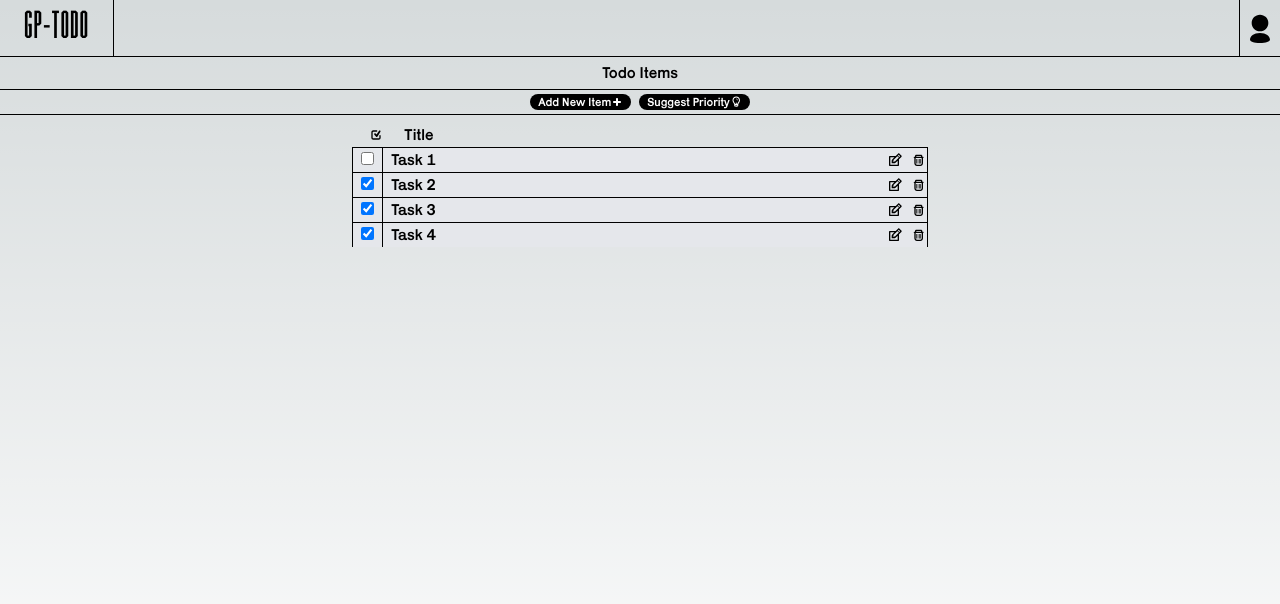
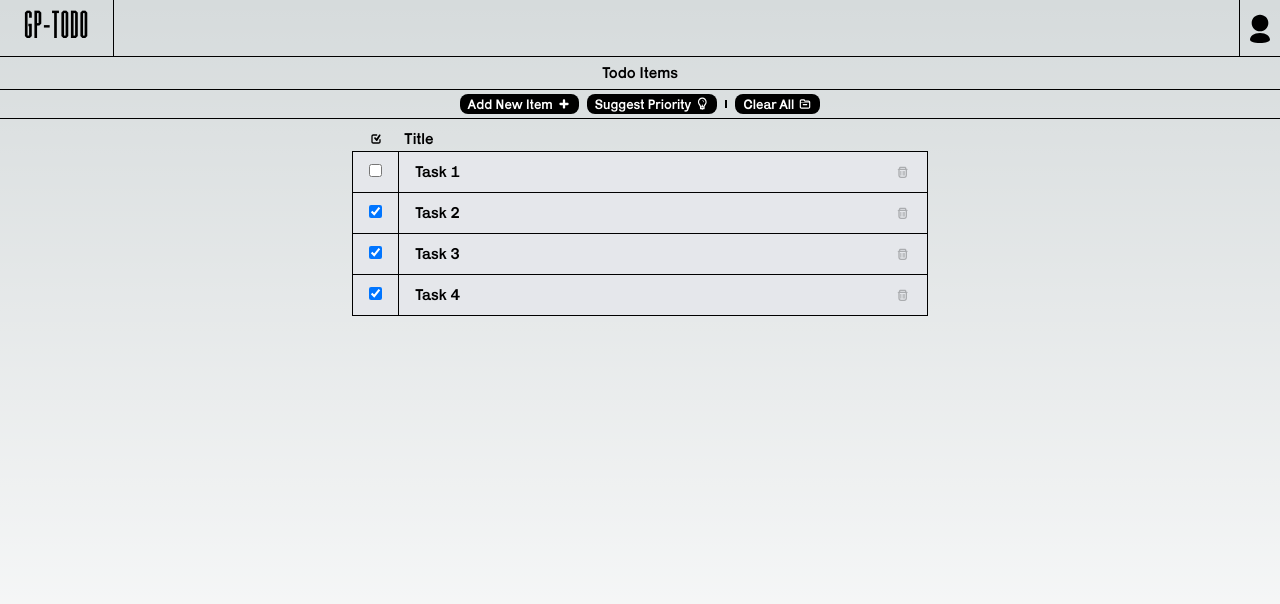
Before and after one commit to seancswanson/gp-todo, a Next.js app: page / in a window 1280 px wide. Shown: the top 604 px of the page. Built offline with nearby package versions, Linux system fonts and the light colour scheme; data requests are answered from the project's data file; what tailwindcss-opentype would draw is missing.

Commit message:
Fixed fetch error. Refactors to TodoItem.

```diff
--- a/app/components/TodoItem.tsx
+++ b/app/components/TodoItem.tsx
@@ -1,3 +1,5 @@
+"use client";
+import Link from "next/link";
 import { ITask } from "../types/tasks";
 import {
   TiEdit,
@@ -10,20 +12,28 @@ const TodoItem = ({ ...props }: ITask) => {
   return (
     <div
       className="bg-gray-200
-                     border border-black flex flex-row items-center"
+                 border-t-0 border-l border-r border-b border-black flex flex-row items-center"
     >
-      <div className="text-center border-r border-black  px-2">
-        <input type="checkbox" checked={props.completed} />
+      <div className="text-center border-r border-black px-4 py-2">
+        <input
+          type="checkbox"
+          checked={props.completed}
+          onChange={() => {
+            console.log("changed");
+          }}
+        />
       </div>
-      <div className="flex-grow px-2">{props.title}</div>
-      <div className="flex justify-center space-x-2">
-        <button>
-          <TiEdit />
-        </button>
-        <button>
-          <TiTrash />
-        </button>
-      </div>
+      <Link
+        href={`/todo/${props.id}`}
+        className=" px-4 py-2 flex justify-between w-full py-2"
+      >
+        {props.title}
+        <div className="flex gap-1 opacity-25 hover:opacity-50 transition-opacity duration-200">
+          <button className="hover:opacity-100">
+            <TiTrash />
+          </button>
+        </div>
+      </Link>
     </div>
   );
 };
--- a/app/components/TodoList.tsx
+++ b/app/components/TodoList.tsx
@@ -10,7 +10,7 @@ const TodoList = ({ ...props }: TodoListProps) => {
   return (
     <div className="w-full overflow-x-auto">
       <div className="align-middle inline-block min-w-full">
-        <div className="overflow-hidden border-black border-b-0">
+        <div className="overflow-hidden border-black border-b">
           <div className="min-w-full divide-y divide-black flex flex-col">
             <div className="flex flex-row px-4 py-0 items-center">
               <div className="w-5 all-small-caps">
--- /dev/null
+++ b/app/dasboard/loading.tsx
@@ -0,0 +1,15 @@
+import { BallTriangle } from "react-loader-spinner";
+
+export default function Loading() {
+  // You can add any UI inside Loading, including a Skeleton.
+  return (
+    <BallTriangle
+      height={100}
+      width={100}
+      radius={5}
+      color="#4fa94d"
+      ariaLabel="ball-triangle-loading"
+      visible={true}
+    />
+  );
+}
--- a/app/dasboard/page.tsx
+++ b/app/dasboard/page.tsx
@@ -1,7 +1,9 @@
 import Link from "next/link";
-import { TiLightbulb, TiPlus, TiStar } from "react-icons/ti";
+import { TiFolderDelete, TiLightbulb, TiPlus, TiStar } from "react-icons/ti";
 import { getAllTodos } from "@/data/tasks";
 import TodoList from "../components/TodoList";
+import Loading from "./loading";
+import { Suspense } from "react";
 
 export default async function Dashboard() {
   const tasks = await getAllTodos();
@@ -10,22 +12,30 @@ export default async function Dashboard() {
   return (
     <section className="m-auto mt-0 w-full">
       <div className="flex flex-col items-center justify-between">
-        <div className="border-b py-1 border-black w-full text-center">
+        <div className="border-b py-1 text-l border-black w-full text-center">
           <span>Todo Items</span>
         </div>
-        <div className="sm:flex-row flex-col border-b mb-2 gap-2 border-black py-1 text-xs flex items-center justify-center w-full text-center">
+        <div className="sm:flex-row flex-col border-b mb-2 gap-2 border-black py-1 text-sm flex items-center justify-center w-full text-center">
           <Link
             href="/todo/new"
-            className="transform transition-transform hover:scale-105 flex flex-grow-0 items-center px-2 rounded-lg bg-black text-white"
+            className="transform transition-transform hover:scale-105 flex gap-1 flex-grow-0 items-center px-2 rounded-lg bg-black text-white"
           >
             Add New Item <TiPlus />
           </Link>
           <Link
             href="/todo/new"
-            className="transform transition-transform hover:scale-105 flex flex-grow-0 items-center px-2 rounded-lg bg-black text-white"
+            className="transform transition-transform hover:scale-105 flex gap-1 flex-grow-0 items-center px-2 rounded-lg bg-black text-white"
           >
             Suggest Priority
             <TiLightbulb />
+          </Link>
+          <div className="h-2 border border-black"></div>
+          <Link
+            href="/todo/new"
+            className="transform transition-transform hover:scale-105 flex gap-1 flex-grow-0 items-center px-2 rounded-lg bg-black text-white"
+          >
+            Clear All
+            <TiFolderDelete />
           </Link>
         </div>
         <div className="table-container sm:w-1/2 w-full min-w-[100px] max-w-xl">
--- a/app/dasboard/todoItemBlock.tsx
+++ /dev/null
@@ -1,45 +0,0 @@
-"use client";
-import { TiEdit, TiTrash } from "react-icons/ti";
-
-interface TodoItemBlockProps {
-  id: string;
-  title: string;
-  description: string;
-  completed: boolean;
-  dateCreated: Date;
-  age: number;
-}
-import React, { useState } from "react";
-
-const Task = (props: TodoItemBlockProps) => {
-  const [isHovered, setIsHovered] = useState(false);
-
-  const handleTaskClick = () => {
-    // your task click handler code
-  };
-
-  return (
-    <div
-      onClick={handleTaskClick}
-      onMouseEnter={() => setIsHovered(true)}
-      onMouseLeave={() => setIsHovered(false)}
-      className={`flex items-center justify-between px-3 py-2 rounded-sm border border-black`}
-    >
-      <span>{props.title}</span>
-      <div
-        className={`flex items-center ${
-          isHovered ? "opacity-100" : "opacity-50"
-        }`}
-      >
-        <button className="hover:cursor-pointer opacity-50 hover:opacity-100">
-          <TiEdit />
-        </button>
-        <button className="hover:cursor-pointer opacity-50 hover:opacity-100">
-          <TiTrash />
-        </button>
-      </div>
-    </div>
-  );
-};
-
-export default Task;
--- a/app/globals.css
+++ b/app/globals.css
@@ -25,3 +25,9 @@ body {
     )
     rgb(var(--background-start-rgb));
 }
+
+@media (hover: none) {
+  .opacity-50:hover {
+    opacity: 0.5 !important;
+  }
+}
--- a/data/tasks.ts
+++ b/data/tasks.ts
@@ -2,8 +2,13 @@ import { ITask } from "@/app/types/tasks";
 const baseUrl = "http://127.0.0.1:3001";
 
 export const getAllTodos = async (): Promise<ITask[]> => {
-  console.log("getAllTodos from" + baseUrl);
-  const res = await fetch(`${baseUrl}/todos`);
-  const todos = await res.json();
-  return todos;
+  console.log("getAllTodos from" + baseUrl + "/todos");
+  const res = await fetch(`http://127.0.0.1:3001/todos`);
+  console.log(res);
+  if (!res.ok) {
+    // This will activate the closest `error.js` Error Boundary
+    throw new Error("Failed to fetch data");
+  }
+
+  return res.json();
 };
--- a/package.json
+++ b/package.json
@@ -19,12 +19,13 @@
     "eslint-config-next": "13.4.3",
     "framer-motion": "^10.12.12",
     "json-server": "^0.17.3",
-    "next": "13.4.3",
+    "next": "^13.4.4",
     "postcss": "8.4.23",
     "react": "18.2.0",
     "react-dom": "18.2.0",
     "react-hook-form": "^7.43.9",
     "react-icons": "^4.8.0",
+    "react-loader-spinner": "^5.3.4",
     "tailwindcss": "3.3.2",
     "tailwindcss-opentype": "^1.1.0",
     "typescript": "5.0.4",
```
Also changed, not shown: 1 other file (tests, documents, lock files or other folders).
